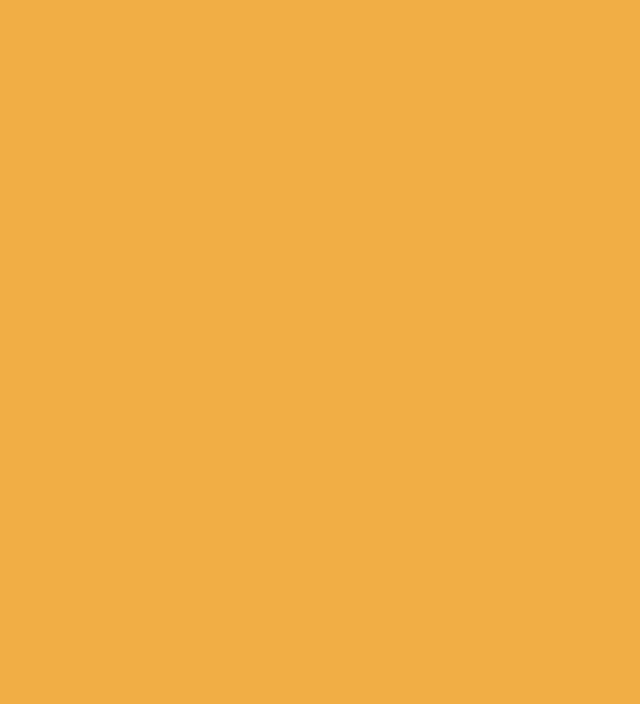
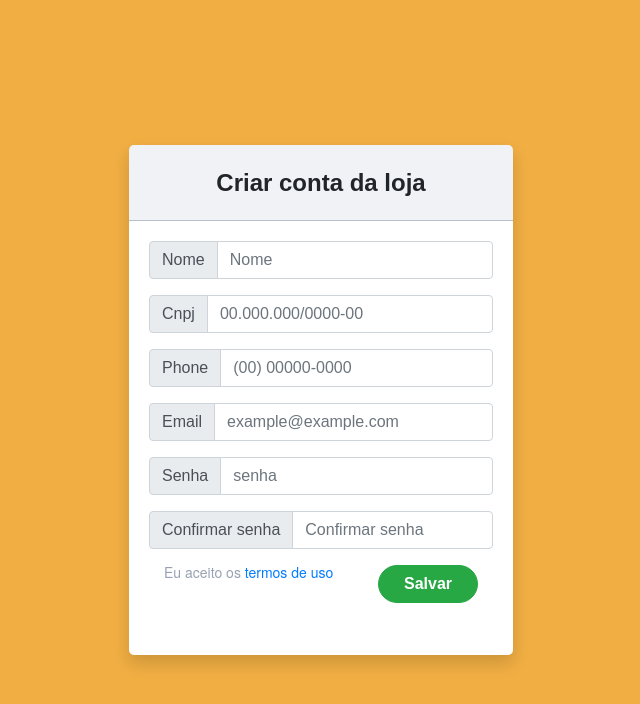
Before and after one commit to llvieira/iBuild, a React (Create React App) app in the folder frontend/ibuild/: page /register/store in a window 1280 px wide. Shown: the top 704 px of the page, without its empty margins (319-959 px from the left). Built offline with nearby package versions, Linux system fonts and the light colour scheme.

Commit message:
Created screen of register store

```diff
--- a/frontend/ibuild/src/App.js
+++ b/frontend/ibuild/src/App.js
@@ -3,6 +3,7 @@ import { Router, Route, Switch, Redirect } from 'react-router-dom';
 import RegisterLayout from './layout/RegisterLayout';
 import { history } from './config/history';
 import SuccessLayout from './layout/SuccessLayout';
+import RegisterStoreLayout from "./layout/store/RegisterStoreLayout";
 
 class App extends Component {
 
@@ -12,7 +13,8 @@ class App extends Component {
                 <Switch>
                     <Redirect exact from="/" to="/register/user"/>
                     <Route exact path="/register/user" component={RegisterLayout}/>
-          <Route exact path="/success" component={SuccessLayout}></Route>
+                    <Route exact path="/success" component={SuccessLayout}/>
+                    <Route exact path="/register/store" component={RegisterStoreLayout}/>
                 </Switch>
             </Router>
         );
--- /dev/null
+++ b/frontend/ibuild/src/layout/store/RegisterStoreLayout.js
@@ -0,0 +1,136 @@
+import React from "react";
+import Input from "../../components/input/Input";
+import AcceptButton from "../../components/button/AcceptButton";
+import request from "../../config";
+import { history } from '../../config/history'
+import '../layout.css';
+
+export default class RegisterUserLayout extends React.Component {
+    constructor() {
+        super();
+        this.isValid = false;
+        this.state = {
+            store: {
+                name: '',
+                email: '',
+                cnpj:'',
+                phone:'',
+                password: '',
+                confirmPassword: '',
+            }
+        }
+    }
+
+    changeProperty(porpertyName) {
+        return event => {
+            const value = event.target.value;
+            const store = {
+                ...this.state.store
+            };
+            store[porpertyName] = value;
+            this.setState({store});
+        }
+    }
+
+    showError() {
+        const {password, confirmPassword} = this.state.store;
+        const equals = password === confirmPassword;
+        this.isValid = equals;
+        return !equals;
+    }
+
+    registerStore(e) {
+        e.preventDefault();
+        if (this.isValid) {
+            const path = '/stores/';
+            const method = 'POST';
+            request(path, method, this.state.store, {
+                "Content-Type": "application/json"
+            }).then(response => {
+                if (response.ok)
+                    history.push('/success');
+            });
+        }
+
+        return false;
+    }
+
+    render() {
+        const inputs = [
+            {
+                key: "1",
+                showError: () => false,
+                value: this.state.store.name,
+                changeProperty: this.changeProperty("name").bind(this),
+                name: "Nome",
+                type: "text",
+                placeholder: "Nome",
+                required: true
+            }, {
+                key: "2",
+                showError: () => false,
+                value: this.state.store.cnpj,
+                changeProperty: this.changeProperty("cnpj").bind(this),
+                name: "Cnpj",
+                type: "cnpj",
+                placeholder: "00.000.000/0000-00",
+                required: true
+            }, {
+                key: "3",
+                showError: () => false,
+                value: this.state.store.phone,
+                changeProperty: this.changeProperty("phone").bind(this),
+                name: "Phone",
+                type: "phone",
+                placeholder: "(00) 00000-0000",
+                required: true
+            }, {
+                key: "4",
+                showError: () => false,
+                value: this.state.store.email,
+                changeProperty: this.changeProperty("email").bind(this),
+                name: "Email",
+                type: "email",
+                placeholder: "example@example.com",
+                required: true
+            }, {
+                key: "5",
+                showError: () => false,
+                value: this.state.store.password,
+                changeProperty: this.changeProperty("password").bind(this),
+                name: "Senha",
+                type: "password",
+                placeholder: "senha",
+                required: true
+            }, {
+                key: "6",
+                showError: this.showError.bind(this),
+                value: this.state.store.confirmPassword,
+                changeProperty: this.changeProperty("confirmPassword").bind(this),
+                name: "Confirmar senha",
+                type: "password",
+                placeholder: "Confirmar senha",
+                required: true
+            },
+        ].map(input => <Input key={input.key} showError={input.showError} value={input.value} changeProperty={input.changeProperty} name={input.name} type={input.type} placeholder={input.placeholder} required={input.required}></Input>);
+
+        return (
+            <div className="register-layout">
+                <div className="shadow">
+                    <div className="background-top">
+                        <h4 style={{margin: 0}}>Criar conta da loja</h4>
+                    </div>
+                    <div className="background-bottom">
+                        <form name="registerStore" onSubmit={this.registerStore.bind(this)}>
+                            {inputs}
+                            <div className="container">
+                                <p>Eu aceito os <a href="https://google.com.br">termos de uso</a></p>
+                                <AcceptButton></AcceptButton>
+                            </div>
+                        </form>
+                    </div>
+                </div>
+            </div>
+        );
+    }
+}
```
Also changed, not shown: 1 other file (tests, documents, lock files or other folders). Lines whose indentation alone changed are shown as unchanged.
